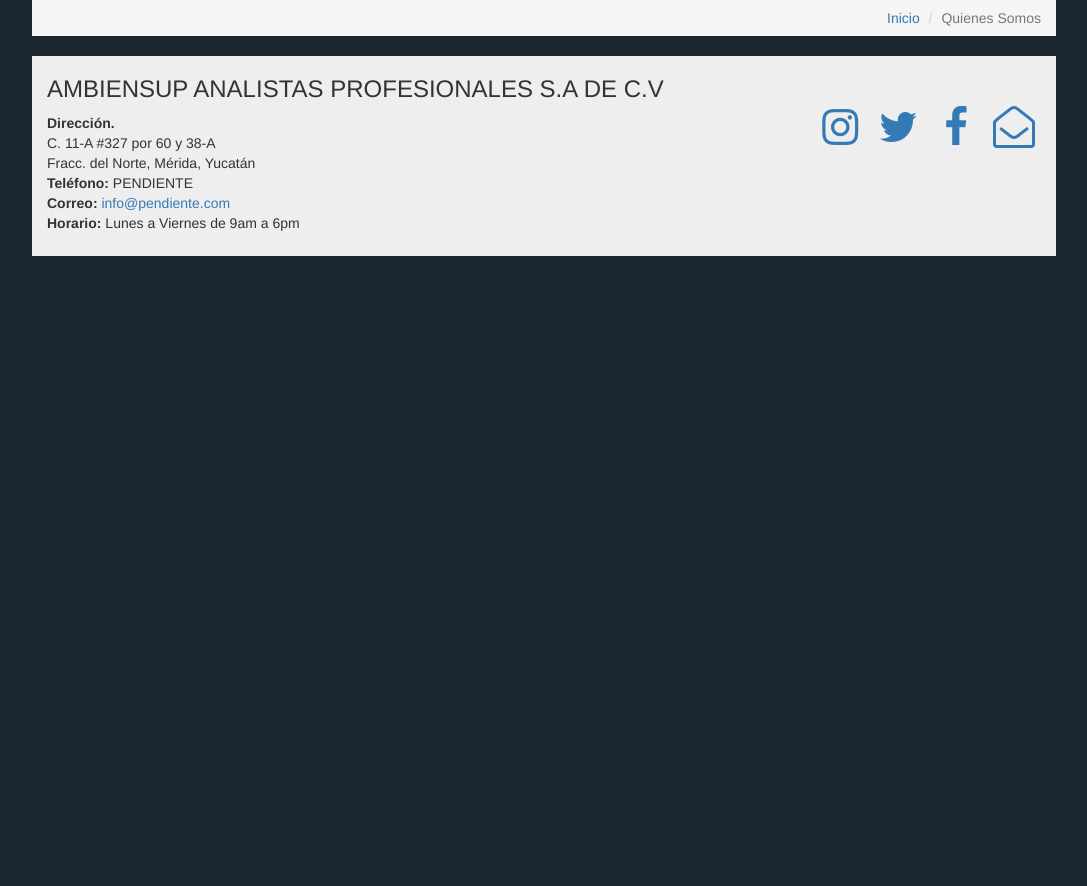
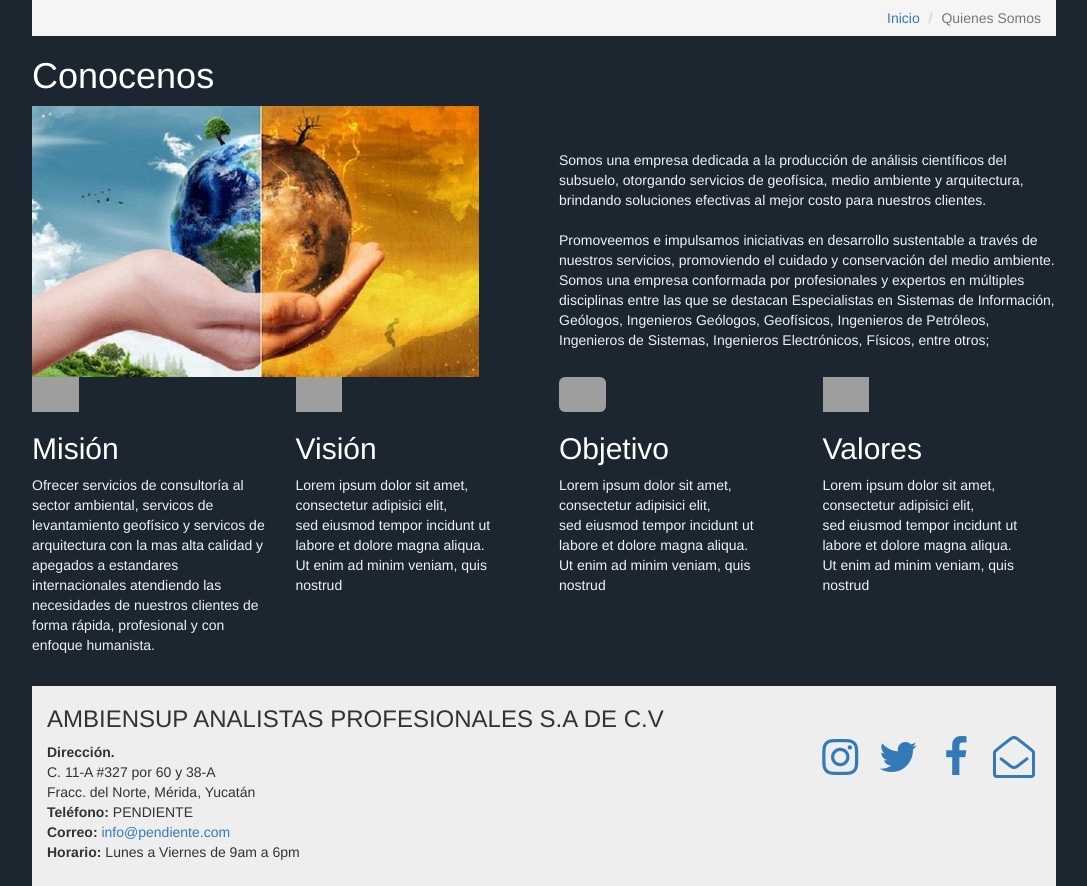
Before and after one commit to esteban1234/ambiensup, a PHP site: page /vistas/nosotros.php in a window 1280 px wide. Shown: the part 220-1106 px from the top of the page, without its empty margins (96-1183 px from the left). Before the commit the page ends 476 px from the top, so only its background shows below. Run offline with PHP 8.4, Linux system fonts and the light colour scheme; grey boxes are pictures that could not be loaded.

Commit message:
mitad de quienes somos

```diff
--- a/css/estilos.css
+++ b/css/estilos.css
@@ -94,3 +94,15 @@ footer {
 .submenu {
     border-radius: 0px;
 }
+
+.contennosotros {
+    width: 100%;
+}
+
+.imgmedio {
+    width: 90%;
+}
+
+.text-nosotros {
+    margin-top: 9%;
+}
--- a/vistas/nosotros.php
+++ b/vistas/nosotros.php
@@ -17,9 +17,61 @@
 
 		<ul class="breadcrumb text-right submenu">
 		  <li><a href="../index.php">Inicio</a> <span class="divider"></span></li>
-		  <!-- <li><a href="#">Library</a> <span class="divider"></span></li> -->
 		  <li class="active">Quienes Somos</li>
 		</ul>
+
+		<article class="contennosotros">
+			<h1 class="colorh2">Conocenos</h1>
+	        <div class="row">
+	          <div class="col-md-6">
+	            <img class="imgmedio" src="../img/medioambiente.jpg"
+	            class="img-responsive">
+	          </div>
+	          <div class="col-md-6">
+	            <p class=" text-nosotros colorp">
+	              Somos una empresa dedicada a la producción de análisis científicos del subsuelo, otorgando servicios de geofísica, medio ambiente y arquitectura, brindando soluciones efectivas al mejor costo para nuestros clientes.
+	              <br><br>
+
+	              Promoveemos e impulsamos iniciativas en desarrollo sustentable a través de nuestros servicios, promoviendo el cuidado y conservación del medio ambiente. Somos una empresa conformada por profesionales y expertos en múltiples disciplinas entre las que se destacan Especialistas en Sistemas de Información, Geólogos, Ingenieros Geólogos, Geofísicos, Ingenieros de Petróleos, Ingenieros de Sistemas, Ingenieros Electrónicos, Físicos,  entre otros;
+	            </p>
+	          </div>
+	        </div>
+		</article>
+
+        <div class="row">
+          <div class="col-md-3">
+            <img src="http://pingendo.github.io/pingendo-bootstrap/assets/placeholder.png"
+            class="img-responsive">
+            <h2 class="colorh2">Misión</h2>
+            <p class="colorp">
+            	Ofrecer servicios de consultoría al sector ambiental, servicos de levantamiento geofísico y servicos de arquitectura con la mas alta calidad y apegados a estandares internacionales atendiendo las necesidades de nuestros clientes de forma rápida, profesional y con enfoque humanista.
+            </p>
+          </div>
+          <div class="col-md-3">
+            <img src="http://pingendo.github.io/pingendo-bootstrap/assets/placeholder.png"
+            class="img-responsive">
+            <h2 class="colorh2">Visión</h2>
+            <p class="colorp">Lorem ipsum dolor sit amet, consectetur adipisici elit,
+              <br>sed eiusmod tempor incidunt ut labore et dolore magna aliqua.
+              <br>Ut enim ad minim veniam, quis nostrud</p>
+          </div>
+          <div class="col-md-3">
+            <img src="http://pingendo.github.io/pingendo-bootstrap/assets/placeholder.png"
+            class="img-responsive img-rounded">
+            <h2 class="colorh2">Objetivo</h2>
+            <p class="colorp">Lorem ipsum dolor sit amet, consectetur adipisici elit,
+              <br>sed eiusmod tempor incidunt ut labore et dolore magna aliqua.
+              <br>Ut enim ad minim veniam, quis nostrud</p>
+          </div>
+          <div class="col-md-3">
+            <img src="http://pingendo.github.io/pingendo-bootstrap/assets/placeholder.png"
+            class="img-responsive">
+            <h2 class="colorh2">Valores</h2>
+            <p class="colorp">Lorem ipsum dolor sit amet, consectetur adipisici elit,
+              <br>sed eiusmod tempor incidunt ut labore et dolore magna aliqua.
+              <br>Ut enim ad minim veniam, quis nostrud</p>
+          </div>
+        </div>
 
 <?php include 'pie.php' ?>
 
```
Also changed, not shown: img/medioambiente.jpg (added).
